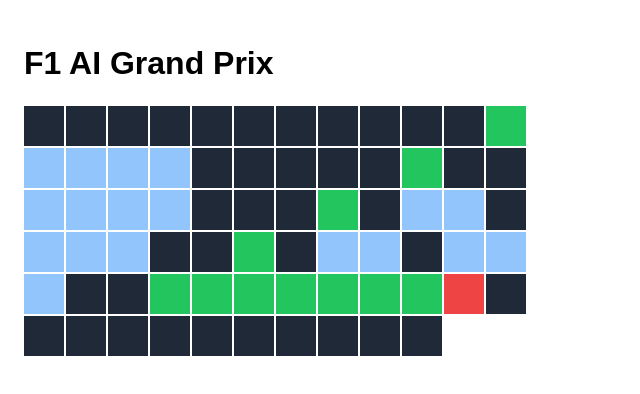
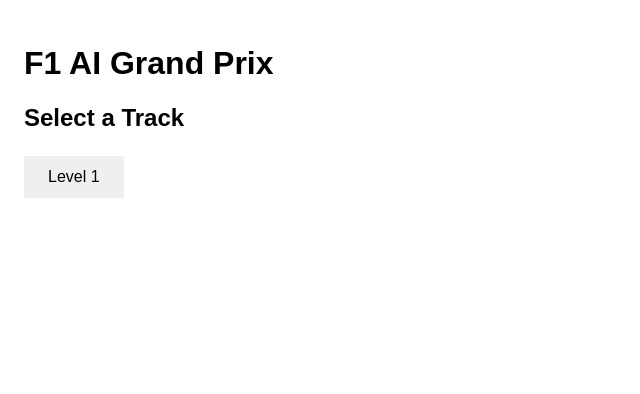
Before and after one commit to suhaneemidha/f1-ai-grand-prix, a React (Vite) app: page / in a window 1280 px wide. Shown: the top 394 px of the page, without its empty margins (0-640 px from the left). Built offline with nearby package versions, Linux system fonts and the light colour scheme.

Commit message:
complete race flow from level selection to results

```diff
--- a/src/App.tsx
+++ b/src/App.tsx
@@ -1,26 +1,65 @@
-import Track from './components/Track';
+import { useState } from 'react';
 import level1 from './tracks/level1.json';
-import { bfs } from './algorithms/bfs';
+import { LevelSelect } from './components/LevelSelect';
+import { RaceScreen } from './components/RaceScreen';
+import { ResultsScreen } from './components/ResultsScreen';
+import { setupRace } from './simulation/setupRace';
+
+type Screen = 'select' | 'race' | 'results';
 
 function App() {
-  const bfsResult = bfs(
-    level1.grid,
-    level1.start,
-    level1.end
+  const [screen, setScreen] = useState<Screen>('select');
+  const [raceSetup, setRaceSetup] = useState(() =>
+    setupRace(
+      level1.grid,
+      level1.start,
+      level1.end,
+    ),
   );
 
+  if (screen === 'select') {
+    return (
+      <LevelSelect
+        levels={['Level 1']}
+        onSelect={() => {
+          setRaceSetup(
+            setupRace(
+              level1.grid,
+              level1.start,
+              level1.end,
+            ),
+          );
+          setScreen('race');
+        }}
+      />
+    );
+  }
+
+  if (screen === 'race') {
+    return (
+      <RaceScreen
+        grid={level1.grid}
+        replay={raceSetup.replay}
+        exploredByAlgorithm={raceSetup.exploredByAlgorithm}
+        onFinished={() => setScreen('results')}
+      />
+    );
+  }
+
   return (
-    <main>
-      <h1>F1 AI Grand Prix</h1>
-
-      <Track
-        grid={level1.grid}
-        start={level1.start}
-        end={level1.end}
-        path={bfsResult.path}
-        explored={bfsResult.exploredOrder}
-      />
-    </main>
+    <ResultsScreen
+      results={raceSetup.replay.results}
+      onRaceAgain={() => {
+        setRaceSetup(
+          setupRace(
+            level1.grid,
+            level1.start,
+            level1.end,
+          ),
+        );
+        setScreen('race');
+      }}
+    />
   );
 }
 
--- /dev/null
+++ b/src/components/LevelSelect.tsx
@@ -0,0 +1,28 @@
+interface LevelSelectProps {
+  levels: string[];
+  onSelect: (level: string) => void;
+}
+
+export function LevelSelect({
+  levels,
+  onSelect,
+}: LevelSelectProps) {
+  return (
+    <main>
+      <h1>F1 AI Grand Prix</h1>
+
+      <h2>Select a Track</h2>
+
+      <div className="level-select">
+        {levels.map((level) => (
+          <button
+            key={level}
+            onClick={() => onSelect(level)}
+          >
+            {level}
+          </button>
+        ))}
+      </div>
+    </main>
+  );
+}
--- a/src/components/RaceScreen.tsx
+++ b/src/components/RaceScreen.tsx
@@ -1,4 +1,4 @@
-import { useRef, useState } from 'react';
+import { useCallback, useRef, useState } from 'react';
 import type { Grid, GridPosition } from '../algorithms/types';
 import type { RaceReplay } from '../simulation/raceRecorder';
 import { RaceCanvas } from './RaceCanvas';
@@ -8,20 +8,34 @@ interface RaceScreenProps {
   grid: Grid;
   replay: RaceReplay;
   exploredByAlgorithm: Record<string, GridPosition[]>;
+  onFinished: () => void;
 }
 
 export function RaceScreen({
   grid,
   replay,
   exploredByAlgorithm,
+  onFinished,
 }: RaceScreenProps) {
   const [frameIndex, setFrameIndex] = useState(0);
   const lastUpdateRef = useRef(0);
+  const finishedRef = useRef(false);
 
-  const handleFrameUpdate = (
+  const handleFrameUpdate = useCallback(
+    (
       nextFrameIndex: number,
       _replay: RaceReplay,
     ) => {
+      if (
+        nextFrameIndex >= replay.frames.length - 1 &&
+        !finishedRef.current
+      ) {
+        finishedRef.current = true;
+        setFrameIndex(nextFrameIndex);
+        onFinished();
+        return;
+      }
+
       const now = performance.now();
 
       if (now - lastUpdateRef.current < 100) {
@@ -30,7 +44,9 @@ export function RaceScreen({
 
       lastUpdateRef.current = now;
       setFrameIndex(nextFrameIndex);
-  };
+    },
+    [onFinished, replay.frames.length],
+  );
 
   return (
     <main>
--- a/src/index.css
+++ b/src/index.css
@@ -41,8 +41,6 @@ main {
 .cell.end {
   background: #ef4444;
 }
-
-/* Race HUD */
 
 .race-hud {
   margin-top: 16px;
@@ -130,3 +128,15 @@ button {
   cursor: pointer;
   font-size: 16px;
 }
+
+.level-select {
+  display: flex;
+  gap: 12px;
+  margin-top: 24px;
+}
+
+.level-select button {
+  padding: 12px 24px;
+  font-size: 16px;
+  cursor: pointer;
+}
--- a/src/simulation/raceRecorder.ts
+++ b/src/simulation/raceRecorder.ts
@@ -43,7 +43,7 @@ export function recordRace(cars: CarState[], config: RaceConfig): RaceReplay {
       time: simTime,
       cars: cars.map(c => ({
         algorithm: c.algorithm,
-        position: c.position,
+        position: { ...c.position },
         distanceTraveled: c.distanceTraveled,
         finished: c.finished,
       })),
--- /dev/null
+++ b/src/simulation/setupRace.ts
@@ -0,0 +1,63 @@
+import type { Grid, GridPosition, SearchResult } from '../algorithms/types';
+import { bfs } from '../algorithms/bfs';
+import { dfs } from '../algorithms/dfs';
+import { ucs } from '../algorithms/ucs';
+import { greedy } from '../algorithms/greedy';
+import { astar } from '../algorithms/astar';
+import { createCarFromSearchResult } from './carMovement';
+import { recordRace } from './raceRecorder';
+import type { CarState, AlgorithmName } from './types';
+import type { RaceConfig } from './raceManager';
+
+export interface RaceSetup {
+  cars: CarState[];
+  replay: ReturnType<typeof recordRace>;
+  exploredByAlgorithm: Record<string, GridPosition[]>;
+}
+
+export function setupRace(
+  grid: Grid,
+  start: GridPosition,
+  destination: GridPosition,
+  config: Omit<RaceConfig, 'baseGrid' | 'destination'> = {},
+): RaceSetup {
+  const algorithms: {
+    name: AlgorithmName;
+    search: (grid: Grid, start: GridPosition, end: GridPosition) => SearchResult;
+  }[] = [
+    { name: 'BFS', search: bfs },
+    { name: 'DFS', search: dfs },
+    { name: 'UCS', search: ucs },
+    { name: 'Greedy', search: greedy },
+    { name: 'AStar', search: astar },
+  ];
+
+  const cars: CarState[] = [];
+  const exploredByAlgorithm: Record<string, GridPosition[]> = {};
+
+  for (const algorithm of algorithms) {
+    const result = algorithm.search(grid, start, destination);
+
+    const car = createCarFromSearchResult(
+      algorithm.name,
+      result,
+    );
+
+    cars.push(car);
+    exploredByAlgorithm[algorithm.name] = result.exploredOrder;
+  }
+
+  const raceConfig: RaceConfig = {
+    ...config,
+    baseGrid: grid,
+    destination,
+  };
+
+  const replay = recordRace(cars, raceConfig);
+
+  return {
+    cars,
+    replay,
+    exploredByAlgorithm,
+  };
+}
```
Lines whose indentation alone changed are shown as unchanged.
